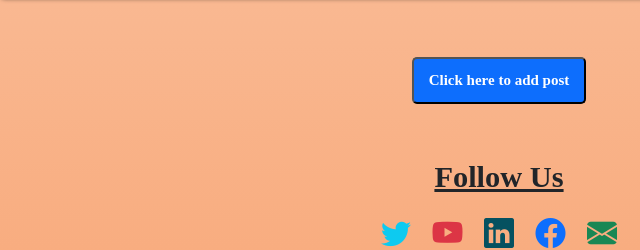
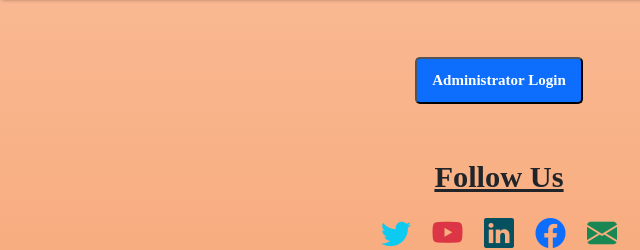
Before and after one commit to Ajitkumar-25/pr_aisu, a plain HTML site: page index.html in a window 1280 px wide. Shown: the part 1988-2238 px from the top of the page, 141-781 px from the left. Drawn offline with nearby package versions, Linux system fonts and the light colour scheme.

Commit message:
final posting

```diff
--- a/index.html
+++ b/index.html
@@ -4,6 +4,7 @@
     <meta charset="UTF-8" />
     <meta name="viewport" content="width=device-width, initial-scale=1" />
     <title> FIYA | Press Release</title>
+    <link rel="icon" type="image/x-icon" href="/assets/AISU.png">
     <link
       href="https://cdn.jsdelivr.net/npm/bootstrap@5.3.0/dist/css/bootstrap.min.css"
       rel="stylesheet"
@@ -47,7 +48,7 @@
 
 
 <div class="btn">
-        <a href="./login.html"><button class="button">Click here to add post</button></a>
+        <a href="./login.html"><button class="button">Administrator Login</button></a>
     </div>
 
 
```
Also changed, not shown: addpost.html (+1 -0 lines), login.html (+1 -0 lines).
